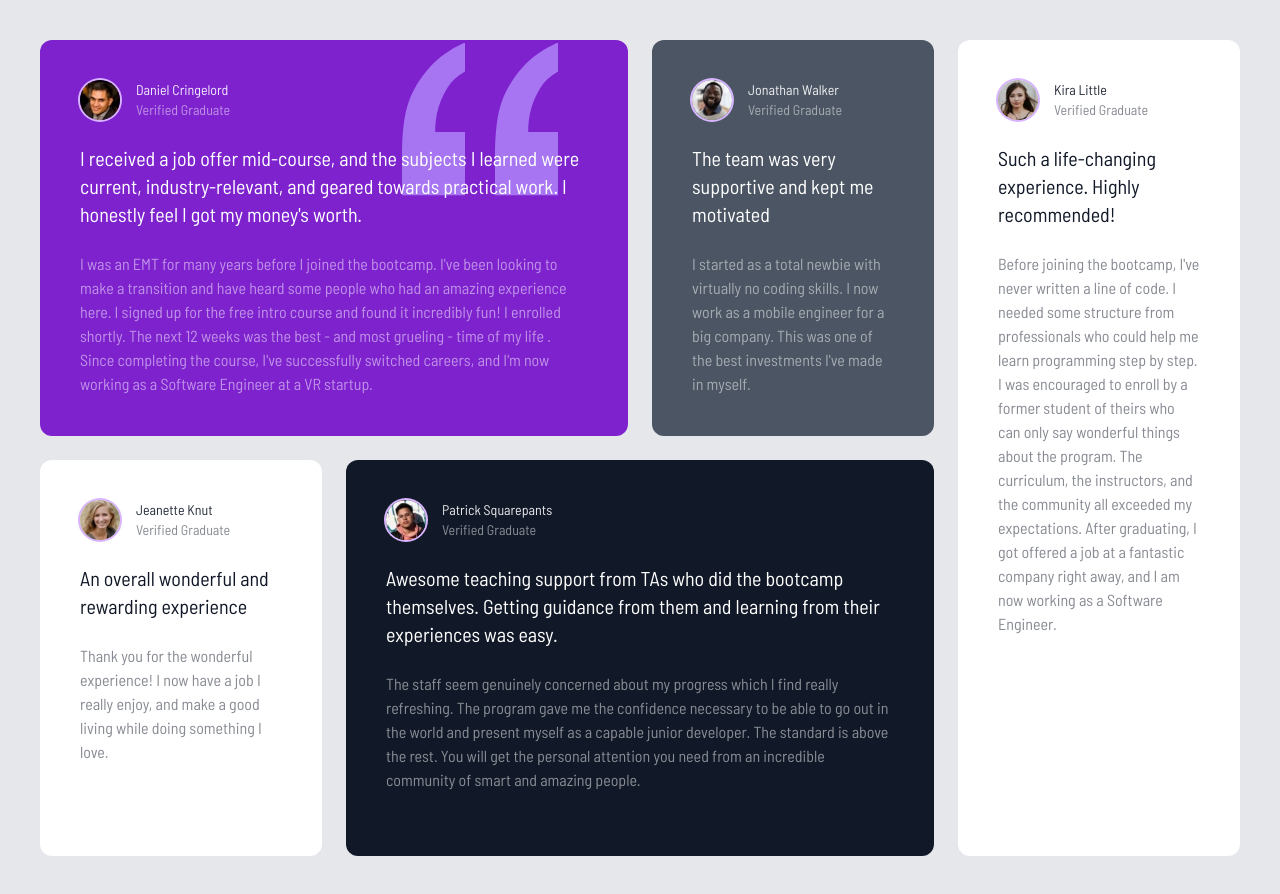
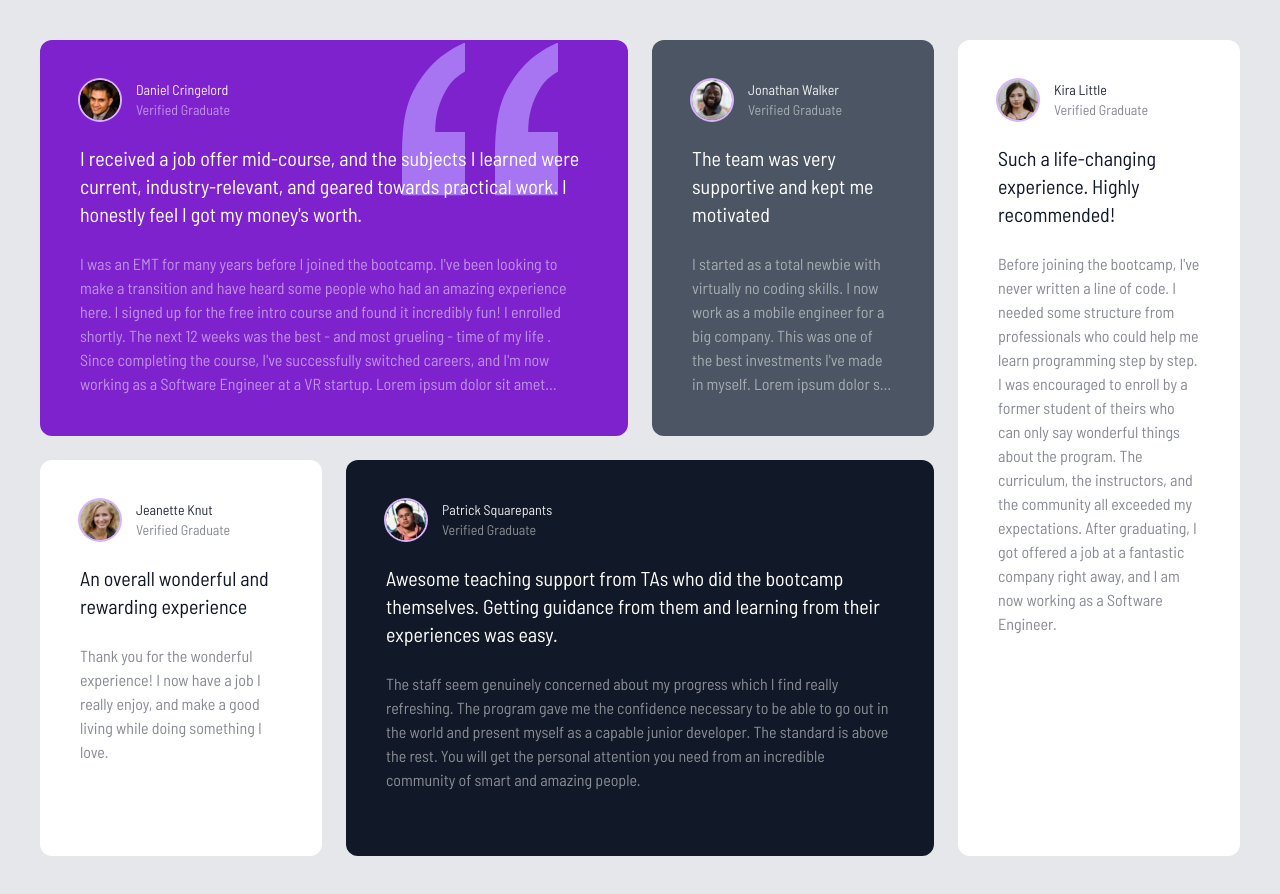
Before and after one commit to DiogoAMFerreira/tailwind-course, a website built with webpack: page 04-tailwind-projects/09-testimonial-grid/dist/index.html in a window 1280 px wide. Built offline with nearby package versions, Linux system fonts and the light colour scheme.

Commit message:
66 - Line Clamp

```diff
--- a/04-tailwind-projects/09-testimonial-grid/dist/index.html
+++ b/04-tailwind-projects/09-testimonial-grid/dist/index.html
@@ -49,7 +49,7 @@
                         worth.
                     </p>
                     <!-- Small Text -->
-                    <p class="mt-6 opacity-50">
+                    <p class="mt-6 line-clamp-6 opacity-50">
                         I was an EMT for many years before I joined the
                         bootcamp. I've been looking to make a transition and
                         have heard some people who had an amazing experience
@@ -58,7 +58,14 @@
                         was the best - and most grueling - time of my life .
                         Since completing the course, I've successfully switched
                         careers, and I'm now working as a Software Engineer at a
-                        VR startup.
+                        VR startup. Lorem ipsum dolor sit amet consectetur
+                        adipisicing elit. Numquam quo ipsum est, ratione
+                        aspernatur odio perspiciatis. Expedita nobis eius
+                        libero, hic tempore ipsum id veritatis alias
+                        voluptatibus quae fugiat facere ipsam nulla ipsa
+                        distinctio cum impedit ab tempora molestias eos aliquam
+                        maxime temporibus numquam! Sit consequuntur sed incidunt
+                        quod corrupti.
                     </p>
                 </div>
                 <!-- Box 2 -->
@@ -80,11 +87,18 @@
                         The team was very supportive and kept me motivated
                     </p>
                     <!-- Small Text -->
-                    <p class="mt-6 opacity-50">
+                    <p class="mt-6 line-clamp-6 opacity-50">
                         I started as a total newbie with virtually no coding
                         skills. I now work as a mobile engineer for a big
                         company. This was one of the best investments I've made
-                        in myself.
+                        in myself. Lorem ipsum dolor sit amet consectetur
+                        adipisicing elit. Provident quo, quibusdam recusandae
+                        iure distinctio hic praesentium veniam cumque fugit
+                        saepe earum nam odio aut tempora. A reiciendis
+                        blanditiis eius dignissimos accusantium tempore
+                        provident voluptates molestias modi odio quidem
+                        perspiciatis at dolores doloremque, eum ex sapiente
+                        tempora quam qui deleniti suscipit.
                     </p>
                 </div>
                 <!-- Box 3 -->
```
Also changed, not shown: 04-tailwind-projects/09-testimonial-grid/README.md, README.md.
